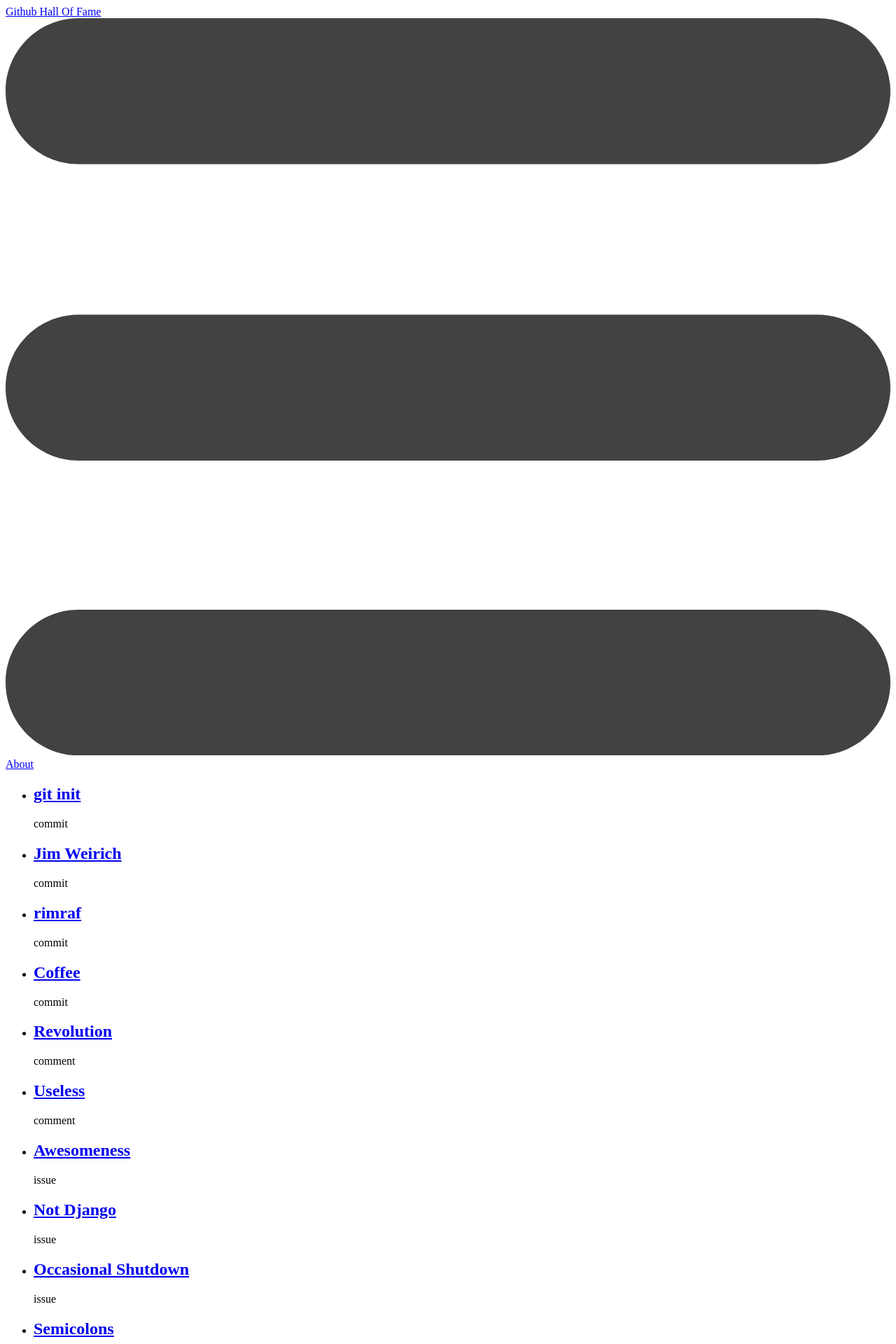
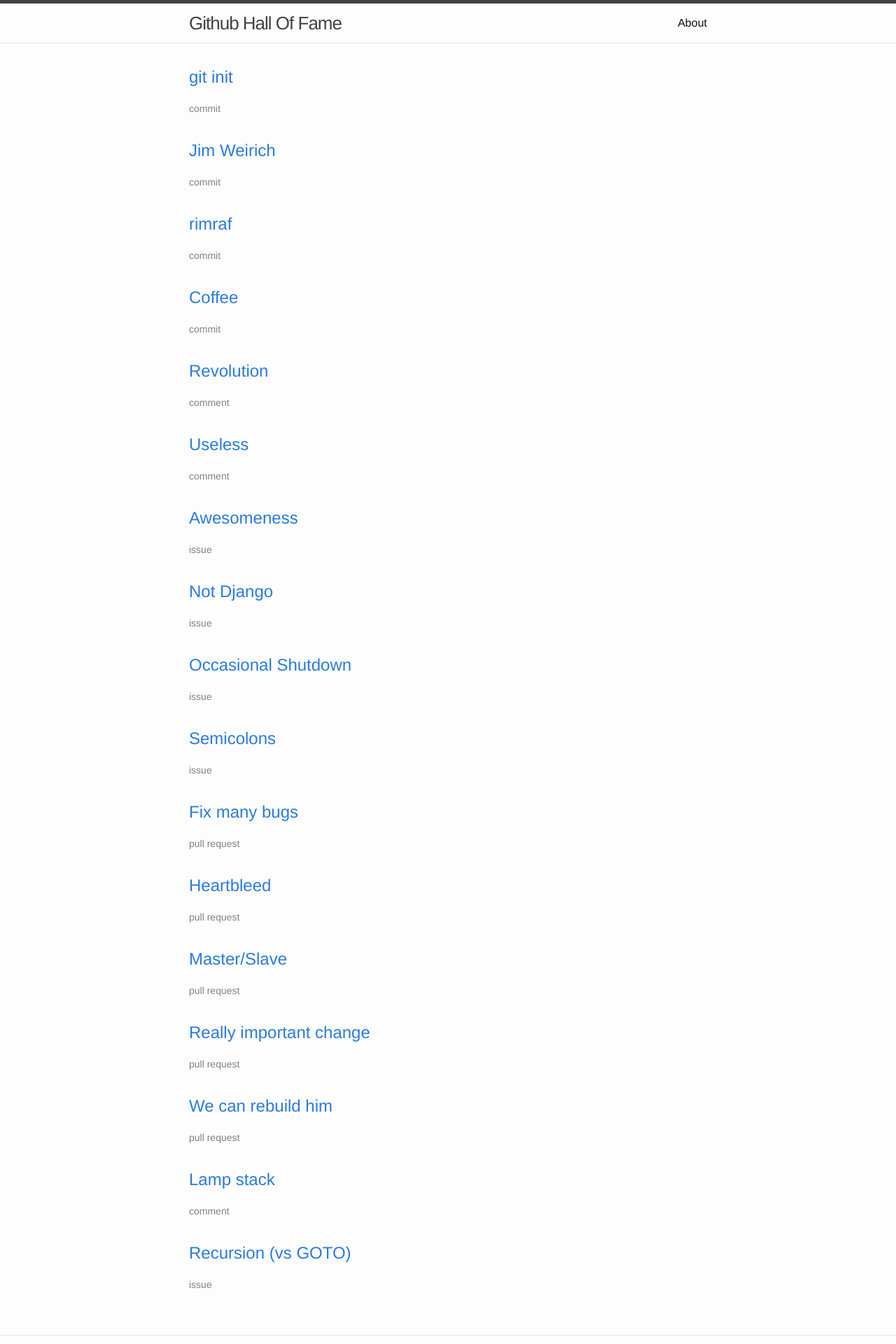
Before and after one commit to mehulkar/github-hall-of-fame, a Jekyll site: the page built from index.html, in a window 1280 px wide. Shown: the top 1920 px of the page at 70% size. Built offline with Jekyll 4.4.1, drawn with Linux system fonts in a browser that asks for light colours.

Commit message:
Remove prepended site urls

```diff
--- a/_layouts/default.html
+++ b/_layouts/default.html
@@ -9,8 +9,7 @@
     <title>{% if page.title %}{{ page.title }}{% else %}{{ site.title }}{% endif %}</title>
     <meta name="description" content="{{ site.description }}">
 
-    <link rel="stylesheet" href="{{ "css/main.css" | prepend: site.baseurl }}">
-    <link rel="canonical" href="{{ page.url | replace:'index.html','' | prepend: site.baseurl | prepend: site.url }}">
+    <link rel="stylesheet" href="css/main.css">
   </head>
 
 
```
Also changed, not shown: _config.yml (line endings or trailing spaces).
